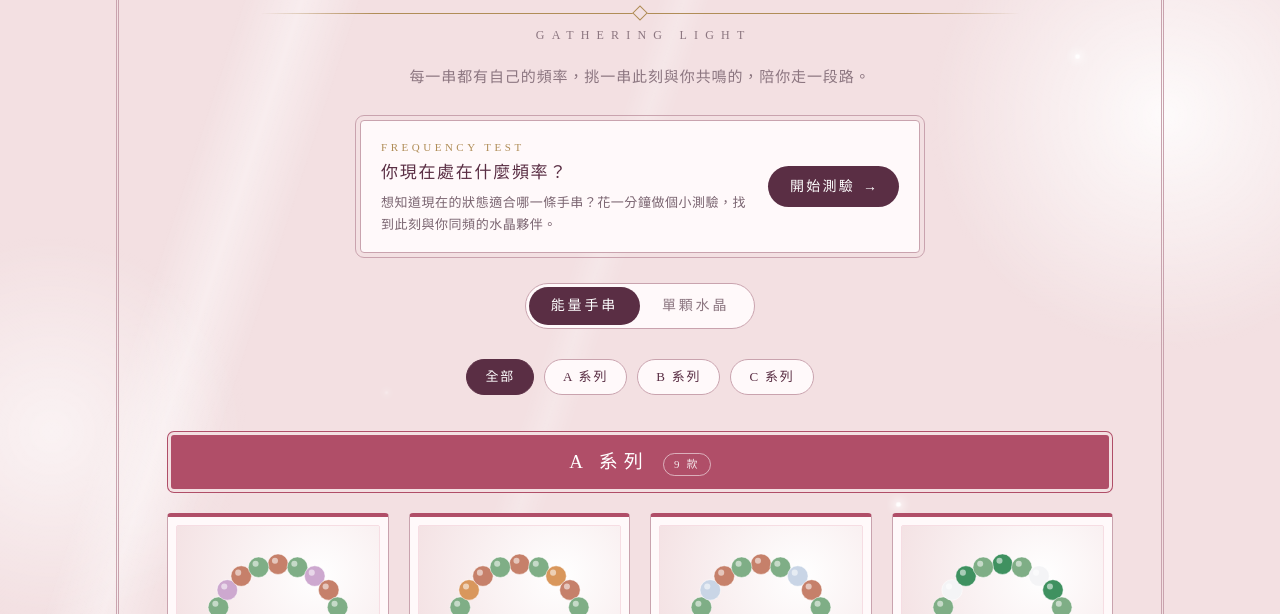
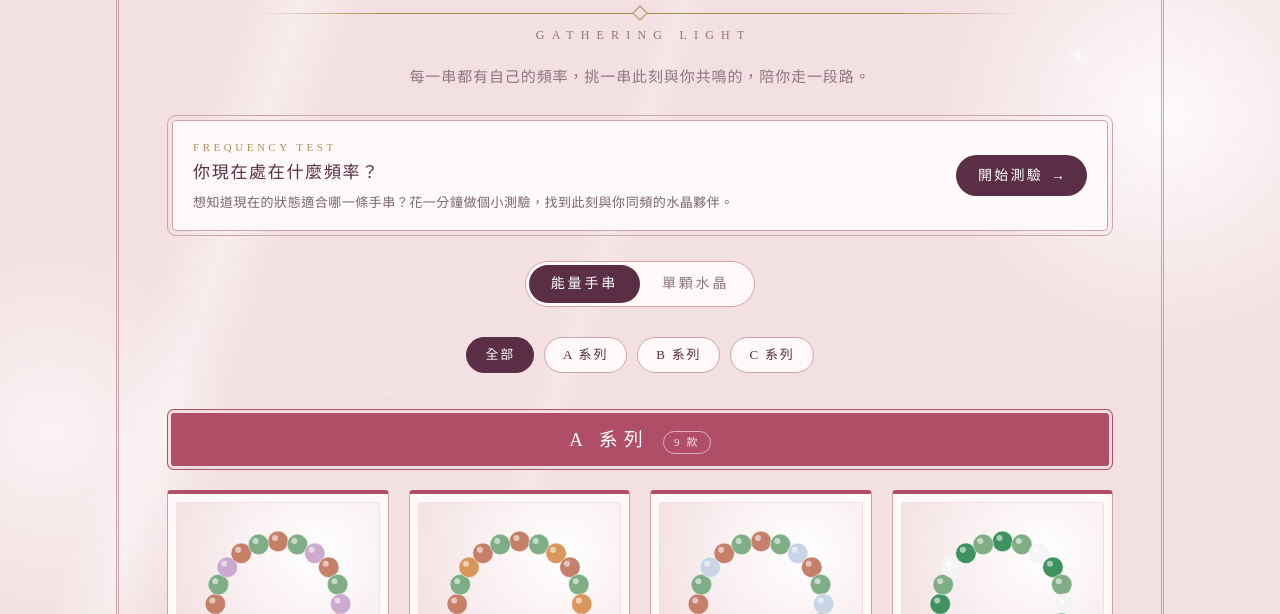
Before and after one commit to Meng-cat7777/-, a plain HTML site: page index.html in a window 1280 px wide. Shown: the part 186-800 px from the top of the page. Drawn offline with Linux system fonts and the light colour scheme.

Commit message:
測驗區塊與系列標題條等寬
頻率測驗卡片取消最大寬度，外框與下方系列標題條的外緣對齊（手機與電腦皆同）。

Co-Authored-By: Claude Opus 5.5 <noreply@anthropic.com>
Claude-Session: https://claude.ai/code/session_014ygSs2ydJ8GC8oPUZiRkD3

```diff
--- a/index.html
+++ b/index.html
@@ -436,6 +436,10 @@ form.pw{grid-template-columns:1fr}
 .switch b{display:block;font-weight:500;color:var(--plum);font-size:14px;letter-spacing:.06em}
 .switch small{display:block;font-size:12px;color:var(--soft);letter-spacing:.02em}
 [hidden],.admin-link[hidden],.linkish[hidden]{display:none!important}
+
+/* quiz card spans the same width as the series bars (outer frame edges line up) */
+.quiz{max-width:none;margin-inline:5px}
+@media (max-width:600px){.quiz{margin-inline:4px}}
 </style>
 </head>
 <body>
```
